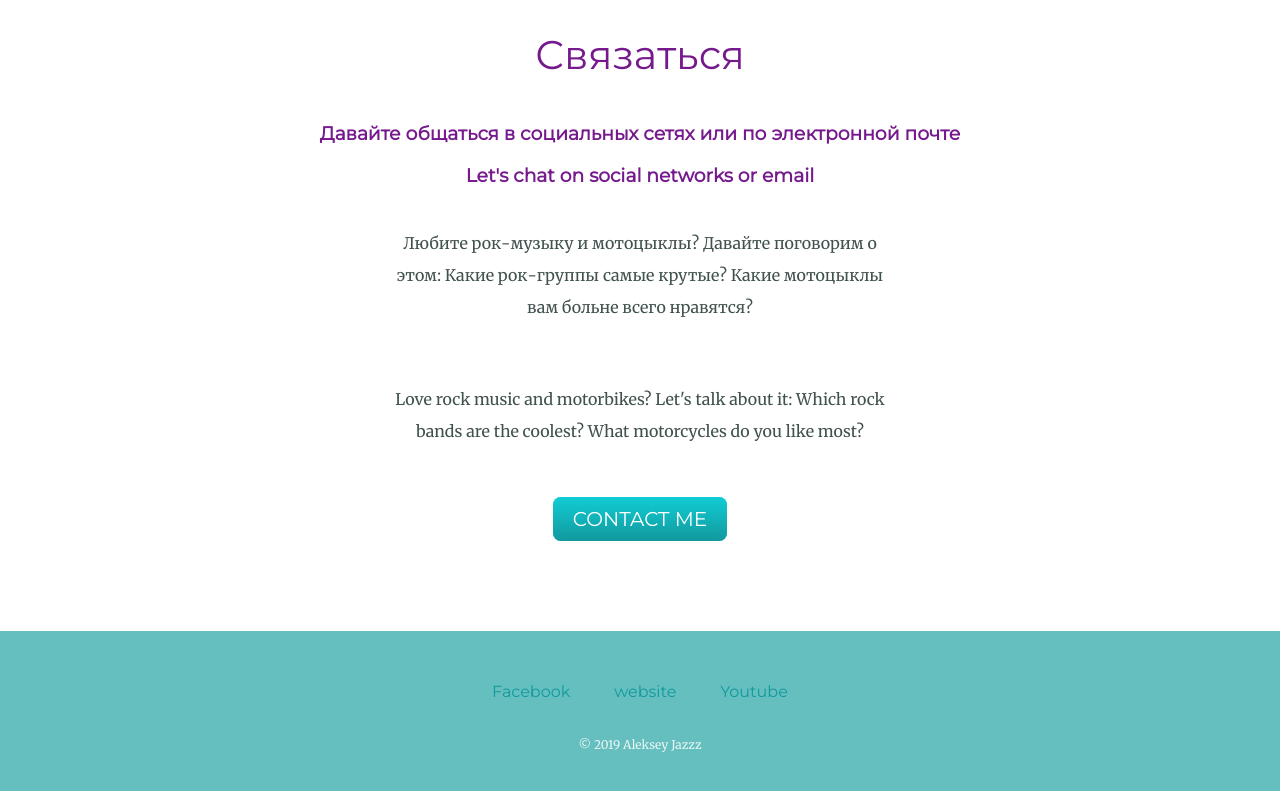
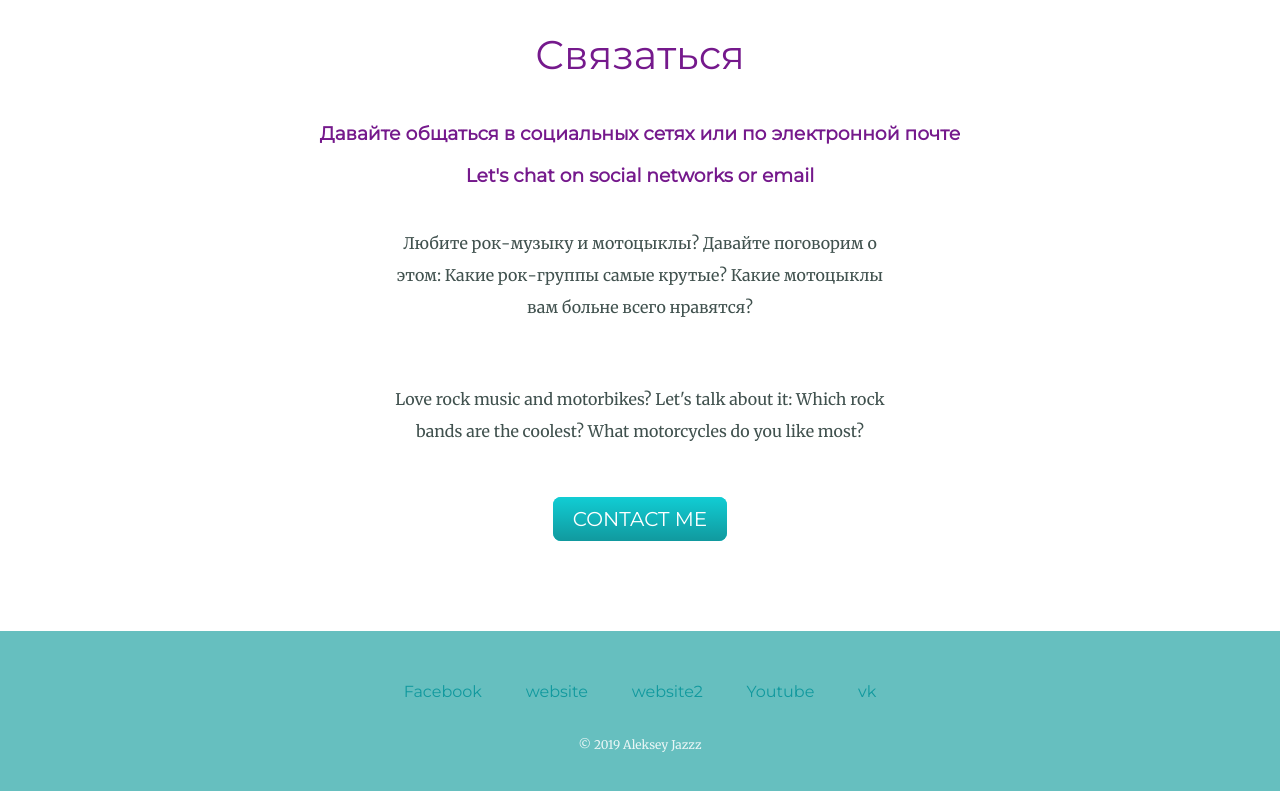
Before and after one commit to alekseydjazzz/mypage, a plain HTML site: page index.html in a window 1280 px wide. Shown: the part 2738-3529 px from the top of the page. Drawn offline with Linux system fonts and the light colour scheme.

Commit message:
add links

```diff
--- a/index.html
+++ b/index.html
@@ -75,7 +75,9 @@
   <div class="bottom-container">
     <a class="footer-link" href="https://www.facebook.com/iynskijveter" target="_blank">Facebook</a>
     <a class="footer-link" href="https://alekseydjazzz.github.io/studi091119/" target="_blank">website</a>
+    <a class="footer-link" href="https://alekseydjazzz.github.io/mysite/" target="_blank">website2</a>
     <a class="footer-link" href="https://www.youtube.com/channel/UCCPMFdLlgpH8Gd-j7CtWcJw" target="_blank">Youtube</a>
+    <a class="footer-link" href="https://vk.com/aleksejkis" target="_blank">vk</a>
     <p class="copyright">© 2019 Aleksey Jazzz</p>
   </div>
 </body>
```
